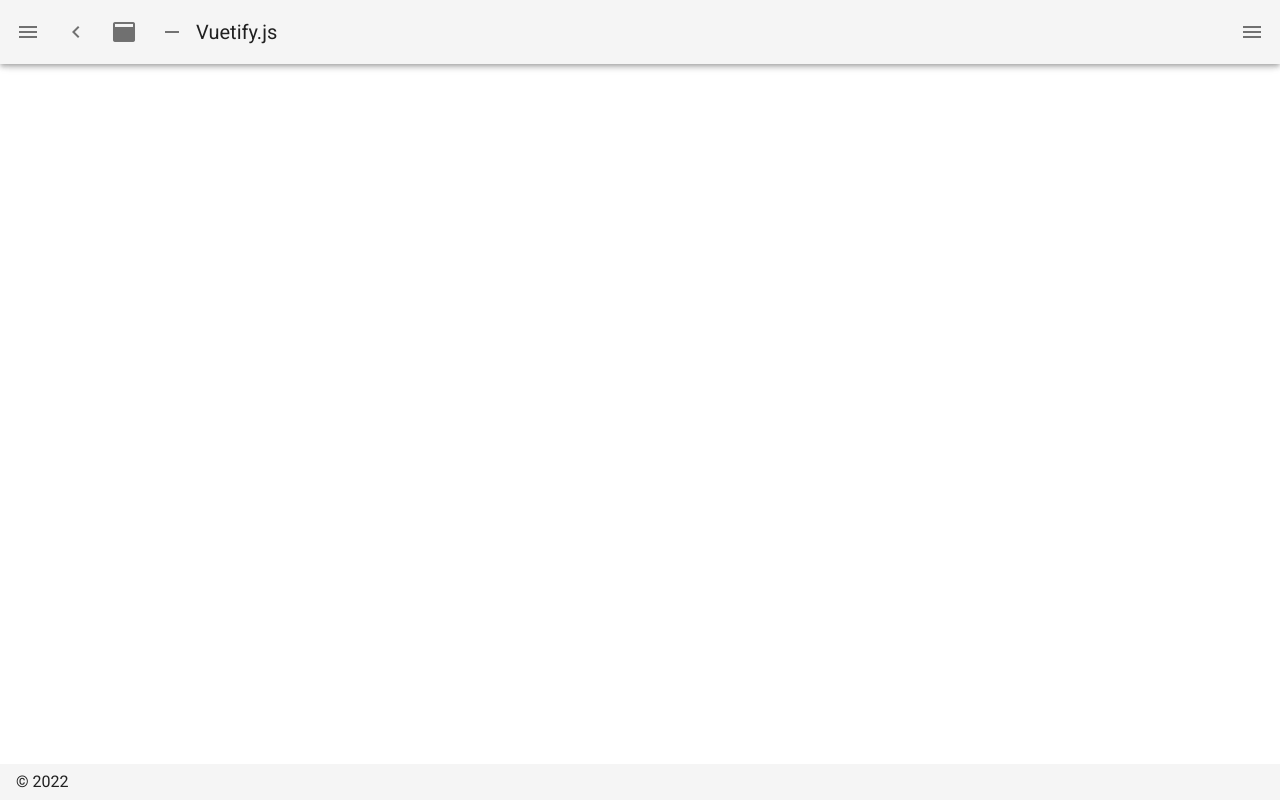
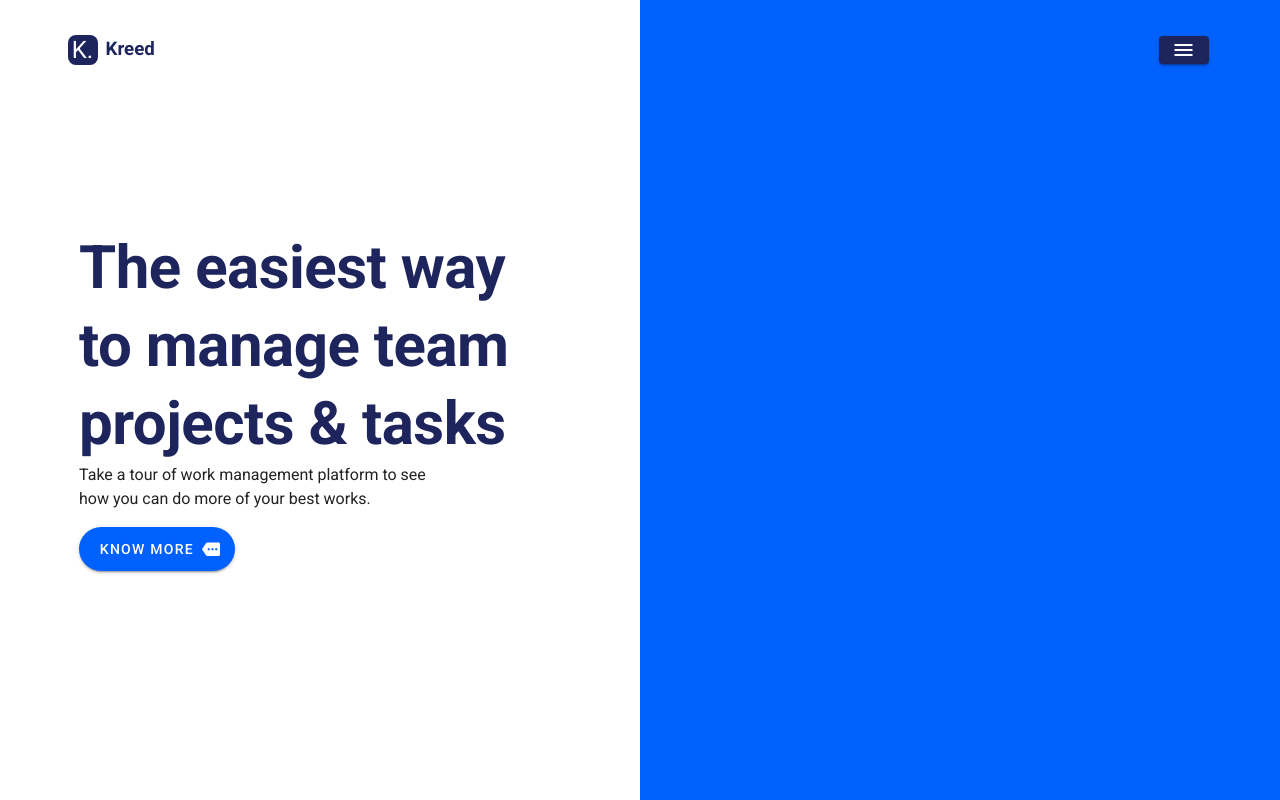
Before and after one commit to ItsHMS/hero, a Nuxt app: page /templateTwo in a window 1280 px wide. Before the commit this address had no page. Built offline with nearby package versions, Linux system fonts and the light colour scheme.

Commit message:
template 2 with vector

```diff
--- /dev/null
+++ b/pages/templateTwo.vue
@@ -0,0 +1,98 @@
+<template>
+    <div class="full">
+        <div class="header d-flex flex-row justify-space-between container align-center">
+            <div class="d-flex flex-row ml-2">
+                <v-avatar
+                class="rounded-lg bg-darkBlue"
+                size="30"
+                tile
+              >
+                <span class="white--text text-h5">K.</span>
+              </v-avatar>
+              <h3 class="darkBlue pl-2">Kreed</h3>
+            </div>
+            <div class="buttons mr-3">
+                <v-btn small>
+                    <v-icon color="white">mdi-menu</v-icon>
+                </v-btn>
+
+            </div>
+        </div>
+        <div class="main d-flex flex-row align-center justify-space-around">
+            <div class="first-half d-flex flex-column align-center justify-center">
+                <div>
+                <h1 class="darkBlue heading text-h2 font-weight-bold">
+                    The easiest way to manage team projects & tasks
+                </h1>
+                <p>Take a tour of work management platform to see how you can do more of your best works.</p>
+                    <v-btn large rounded class="primary-btns mr-3">
+                        Know More
+                        <v-icon  right>mdi-more</v-icon>
+                    </v-btn>
+                </div>
+            </div>
+            <div class="second-half d-flex flex-column align-center justify-center">
+                <div>
+
+                    <v-img
+                    class="image"
+                    :src="require('~/assets/web.png')"
+                    contain
+                    />
+                </div>
+            </div>
+
+        </div>
+    </div>
+</template>
+<script>
+export default {
+    layout: "template",
+}
+</script>
+<style scoped>
+.full{
+    height:100vh;
+    width: 100%;
+    background: transparent;
+}
+.darkBlue{
+    color:#1e255d;
+}
+.bg-darkBlue{
+    background: #1e255d;
+}
+.header{
+    height:100px;
+}
+.buttons .v-btn{
+    background: #1e255d;
+}
+.main{
+    height: 100vh;
+    margin-top:-100px
+}
+
+.heading{
+    width:14ch;
+    line-height: 1.3;
+}
+.main p{
+    width:40ch
+}
+.primary-btns.v-btn{
+    color:white ;
+    background: #0061fe;
+}
+.first-half{
+
+    width: 50%;
+    height: 100%;
+
+}
+.second-half{
+    width:50%;
+    background:#0061fe;
+    height:100%
+}
+</style>
```
Also changed, not shown: assets/web.png (added).
